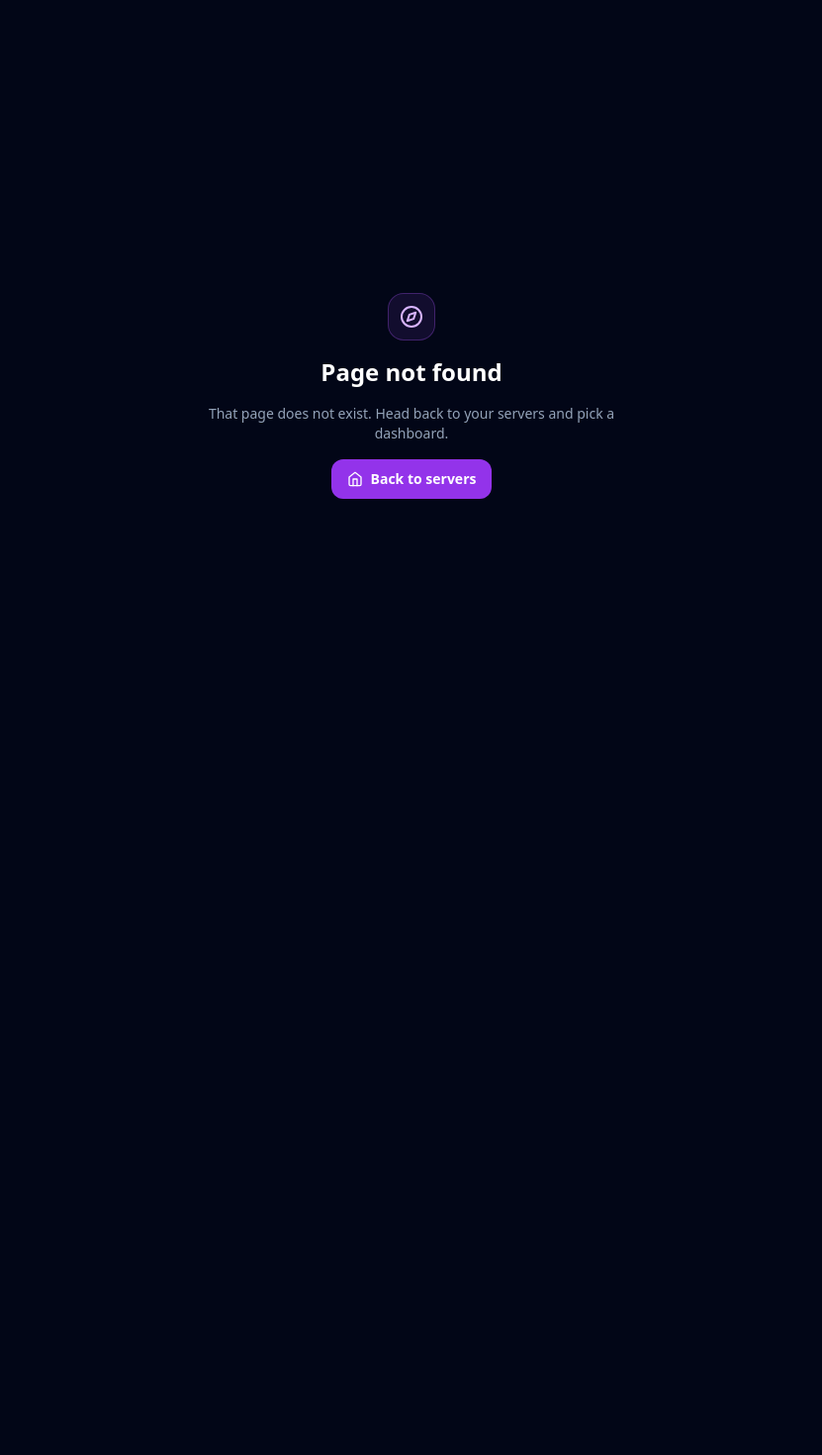
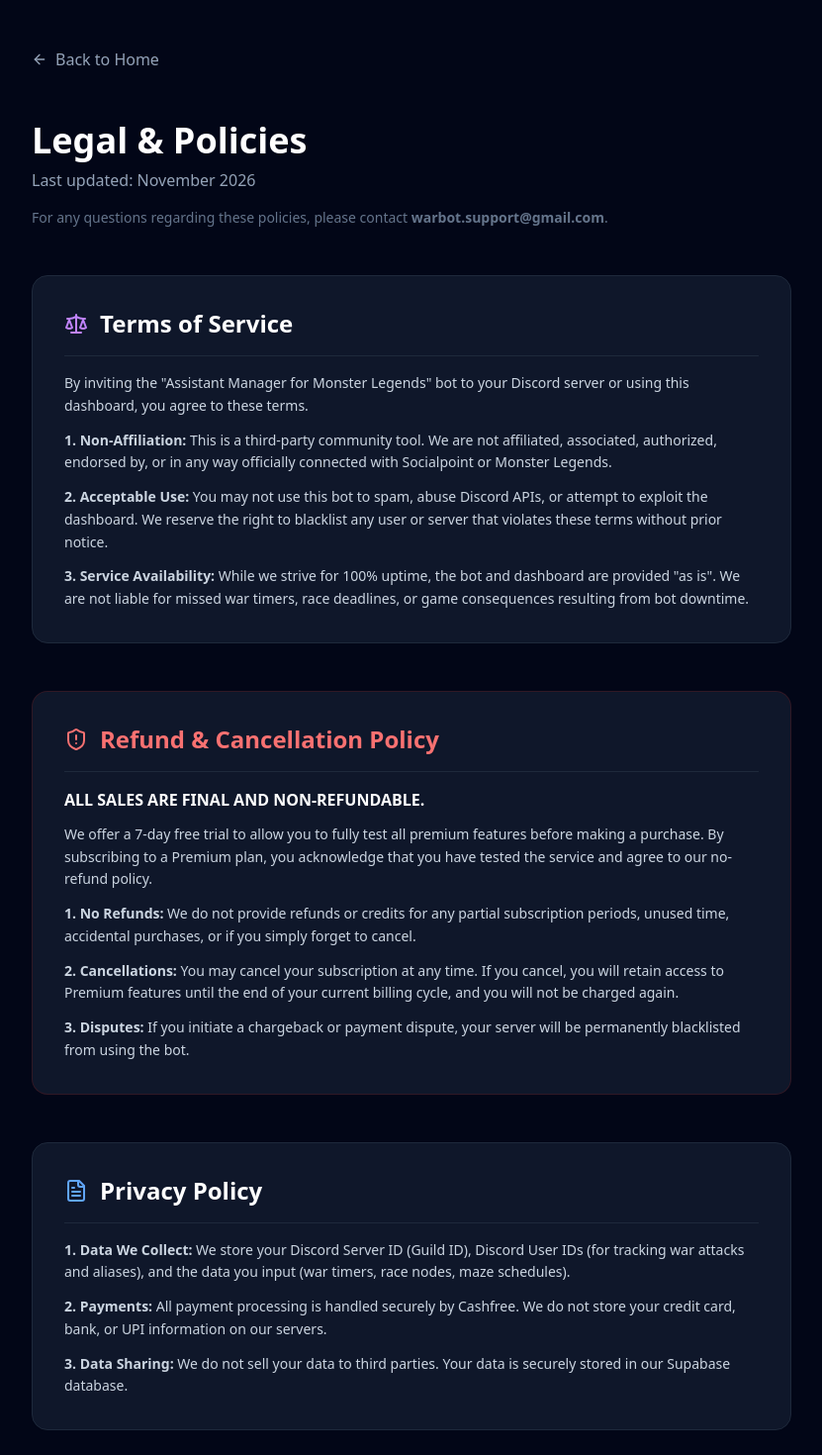
Before and after one commit to lohit-byte/Assistant-manager, a Next.js app in the folder dashboard/: page /legal in a window 1280 px wide. Before the commit this address had no page. Shown: the top 1470 px of the page at 99% size, without its empty margins (224-1055 px from the left). Before the commit the page ends 800 px from the top, so only its background shows below. Built offline with nearby package versions, Linux system fonts and the light colour scheme.

Commit message:
Add LegalPage component with legal information
This new page provides legal information including Terms of Service, Refund Policy, and Privacy Policy for the dashboard.

```diff
--- /dev/null
+++ b/dashboard/app/legal/page.tsx
@@ -0,0 +1,66 @@
+import Link from 'next/link'
+import { ArrowLeft, ShieldAlert, FileText, Scale } from 'lucide-react'
+
+export default function LegalPage() {
+  return (
+    <div className="min-h-screen bg-slate-950 text-white p-6 md:p-12">
+      <div className="max-w-3xl mx-auto space-y-12">
+
+        <Link href="/" className="inline-flex items-center gap-2 text-slate-400 hover:text-white transition-colors">
+          <ArrowLeft className="w-4 h-4" /> Back to Home
+        </Link>
+
+        <header>
+          <h1 className="text-4xl font-extrabold mb-2">Legal & Policies</h1>
+          <p className="text-slate-400">Last updated: November 2026</p>
+          <p className="mt-4 text-sm text-slate-500">
+            For any questions regarding these policies, please contact <strong>warbot.support@gmail.com</strong>.
+          </p>
+        </header>
+
+        {/* TERMS OF SERVICE */}
+        <section className="bg-slate-900 border border-slate-800 p-8 rounded-2xl space-y-4">
+          <div className="flex items-center gap-3 border-b border-slate-800 pb-4">
+            <Scale className="w-6 h-6 text-purple-400" />
+            <h2 className="text-2xl font-bold">Terms of Service</h2>
+          </div>
+          <div className="text-slate-300 space-y-3 text-sm leading-relaxed">
+            <p>By inviting the "Assistant Manager for Monster Legends" bot to your Discord server or using this dashboard, you agree to these terms.</p>
+            <p><strong>1. Non-Affiliation:</strong> This is a third-party community tool. We are not affiliated, associated, authorized, endorsed by, or in any way officially connected with Socialpoint or Monster Legends.</p>
+            <p><strong>2. Acceptable Use:</strong> You may not use this bot to spam, abuse Discord APIs, or attempt to exploit the dashboard. We reserve the right to blacklist any user or server that violates these terms without prior notice.</p>
+            <p><strong>3. Service Availability:</strong> While we strive for 100% uptime, the bot and dashboard are provided "as is". We are not liable for missed war timers, race deadlines, or game consequences resulting from bot downtime.</p>
+          </div>
+        </section>
+
+        {/* REFUND POLICY (CRITICAL FOR CASHFREE) */}
+        <section id="refund" className="bg-slate-900 border border-red-900/30 p-8 rounded-2xl space-y-4">
+          <div className="flex items-center gap-3 border-b border-slate-800 pb-4">
+            <ShieldAlert className="w-6 h-6 text-red-400" />
+            <h2 className="text-2xl font-bold text-red-400">Refund & Cancellation Policy</h2>
+          </div>
+          <div className="text-slate-300 space-y-3 text-sm leading-relaxed">
+            <p className="font-bold text-white text-base">ALL SALES ARE FINAL AND NON-REFUNDABLE.</p>
+            <p>We offer a 7-day free trial to allow you to fully test all premium features before making a purchase. By subscribing to a Premium plan, you acknowledge that you have tested the service and agree to our no-refund policy.</p>
+            <p><strong>1. No Refunds:</strong> We do not provide refunds or credits for any partial subscription periods, unused time, accidental purchases, or if you simply forget to cancel.</p>
+            <p><strong>2. Cancellations:</strong> You may cancel your subscription at any time. If you cancel, you will retain access to Premium features until the end of your current billing cycle, and you will not be charged again.</p>
+            <p><strong>3. Disputes:</strong> If you initiate a chargeback or payment dispute, your server will be permanently blacklisted from using the bot.</p>
+          </div>
+        </section>
+
+        {/* PRIVACY POLICY */}
+        <section className="bg-slate-900 border border-slate-800 p-8 rounded-2xl space-y-4">
+          <div className="flex items-center gap-3 border-b border-slate-800 pb-4">
+            <FileText className="w-6 h-6 text-blue-400" />
+            <h2 className="text-2xl font-bold">Privacy Policy</h2>
+          </div>
+          <div className="text-slate-300 space-y-3 text-sm leading-relaxed">
+            <p><strong>1. Data We Collect:</strong> We store your Discord Server ID (Guild ID), Discord User IDs (for tracking war attacks and aliases), and the data you input (war timers, race nodes, maze schedules).</p>
+            <p><strong>2. Payments:</strong> All payment processing is handled securely by Cashfree. We do not store your credit card, bank, or UPI information on our servers.</p>
+            <p><strong>3. Data Sharing:</strong> We do not sell your data to third parties. Your data is securely stored in our Supabase database.</p>
+          </div>
+        </section>
+
+      </div>
+    </div>
+  )
+}
```
